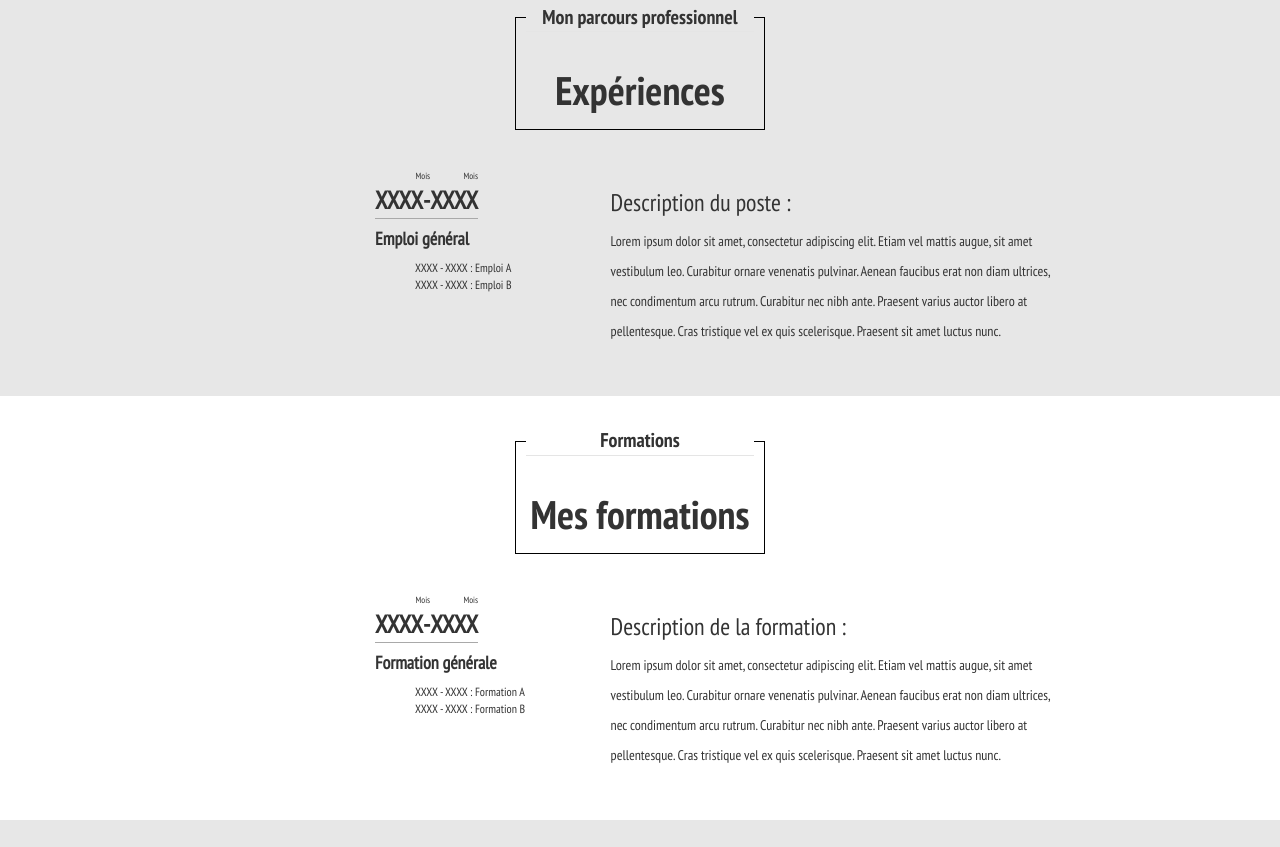
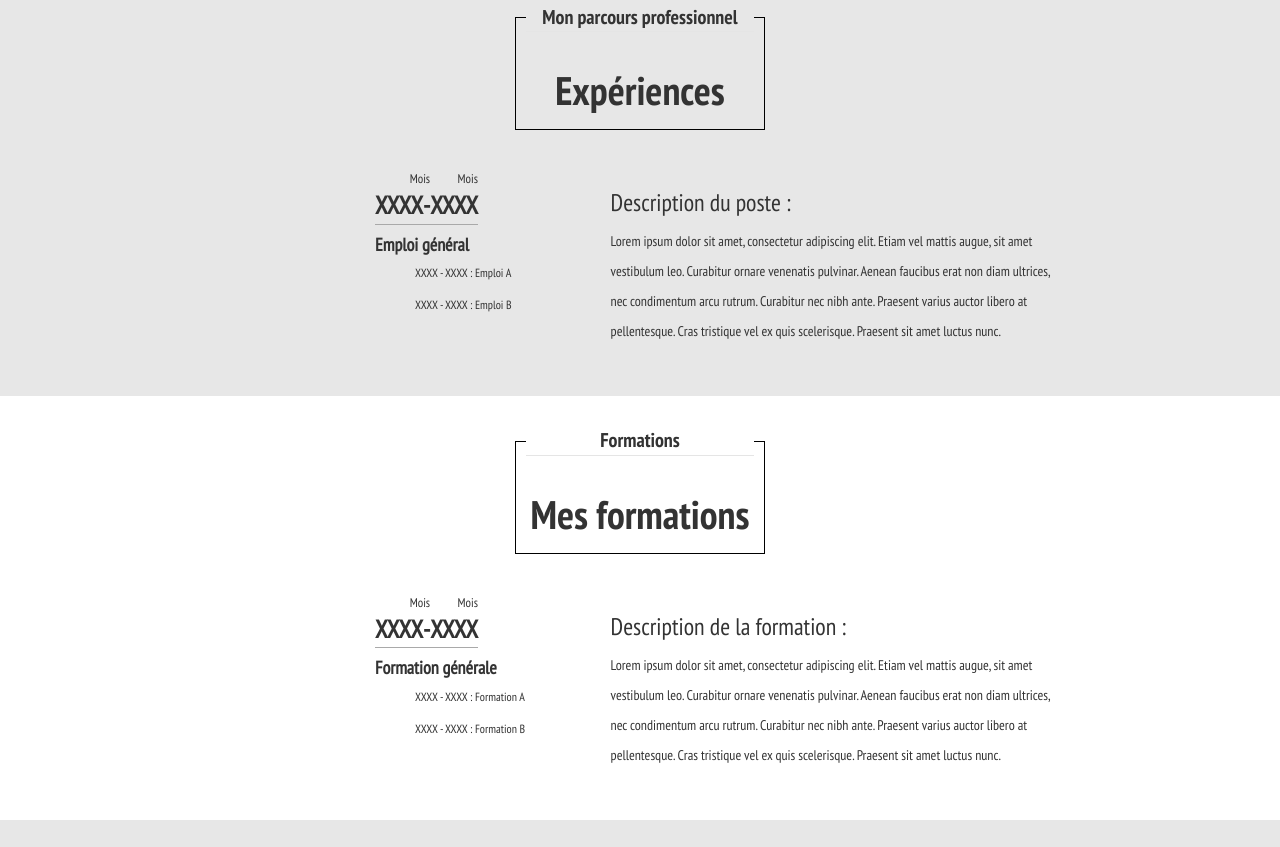
Before and after one commit to quintipio/modeleCv, a plain HTML site: page index.html in a window 1280 px wide. Shown: the part 1530-2377 px from the top of the page. Drawn offline with Linux system fonts and the light colour scheme.

Commit message:
Corrections mineures

```diff
--- a/rsc/css/style.css
+++ b/rsc/css/style.css
@@ -151,7 +151,7 @@ p {
 }
 
 .tableFormationAnneeUp {
-    font-size: 0.64em;
+    font-size: 0.90em;
 }
 
 .tableFormationAnneeDown {
@@ -166,6 +166,10 @@ p {
 .listeFormation ul {
     list-style: none;
     font-size: 0.85em;
+}
+
+.listeFormation ul li {
+    margin-bottom:15px;
 }
 
 /*Compétences */
@@ -271,6 +275,10 @@ p {
     margin-bottom: 13px;
 }
 
+.dropdiv {
+    min-width: 75px;
+}
+
 .dropdiv img {
     width:44px;
     height:44px;
```
